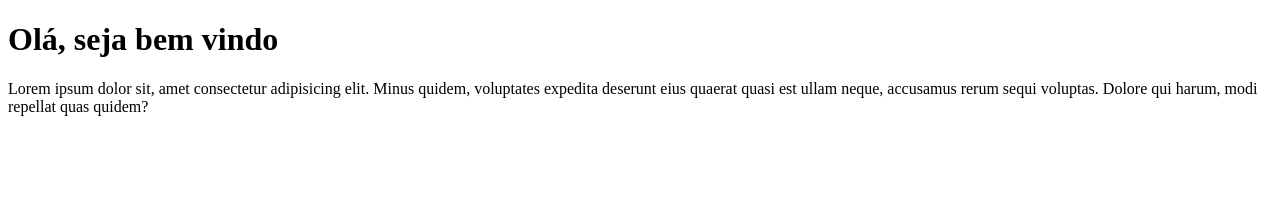
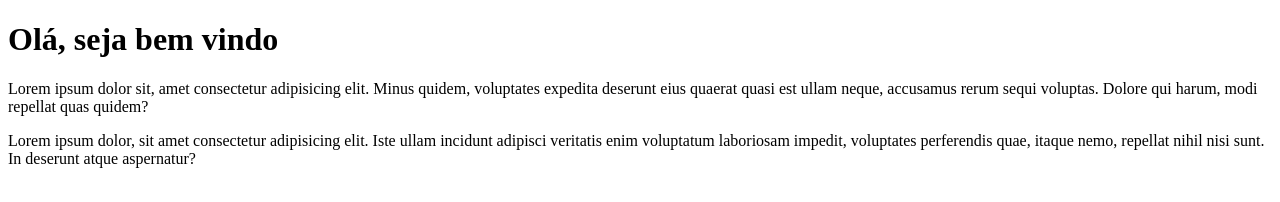
Before and after one commit to RBLemes/estudo_git, a plain HTML site: page site_exemplo/index.html in a window 1280 px wide. Drawn offline with Linux system fonts and the light colour scheme.

Commit message:
2 paragrafo add

```diff
--- a/site_exemplo/index.html
+++ b/site_exemplo/index.html
@@ -8,5 +8,6 @@
 <body>
     <h1>Olá, seja bem vindo</h1>
     <p>Lorem ipsum dolor sit, amet consectetur adipisicing elit. Minus quidem, voluptates expedita deserunt eius quaerat quasi est ullam neque, accusamus rerum sequi voluptas. Dolore qui harum, modi repellat quas quidem?</p>
+    <p>Lorem ipsum dolor, sit amet consectetur adipisicing elit. Iste ullam incidunt adipisci veritatis enim voluptatum laboriosam impedit, voluptates perferendis quae, itaque nemo, repellat nihil nisi sunt. In deserunt atque aspernatur?</p>
 </body>
 </html>
```
